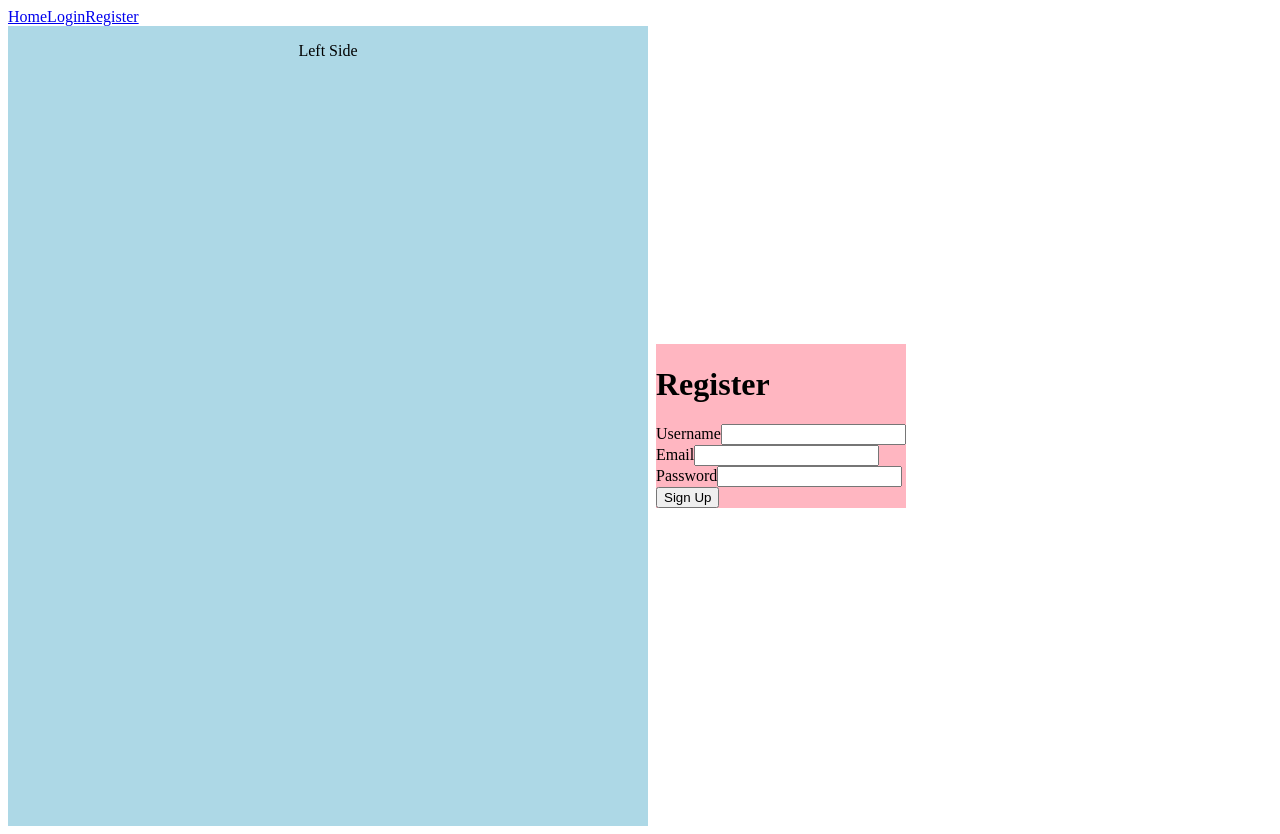
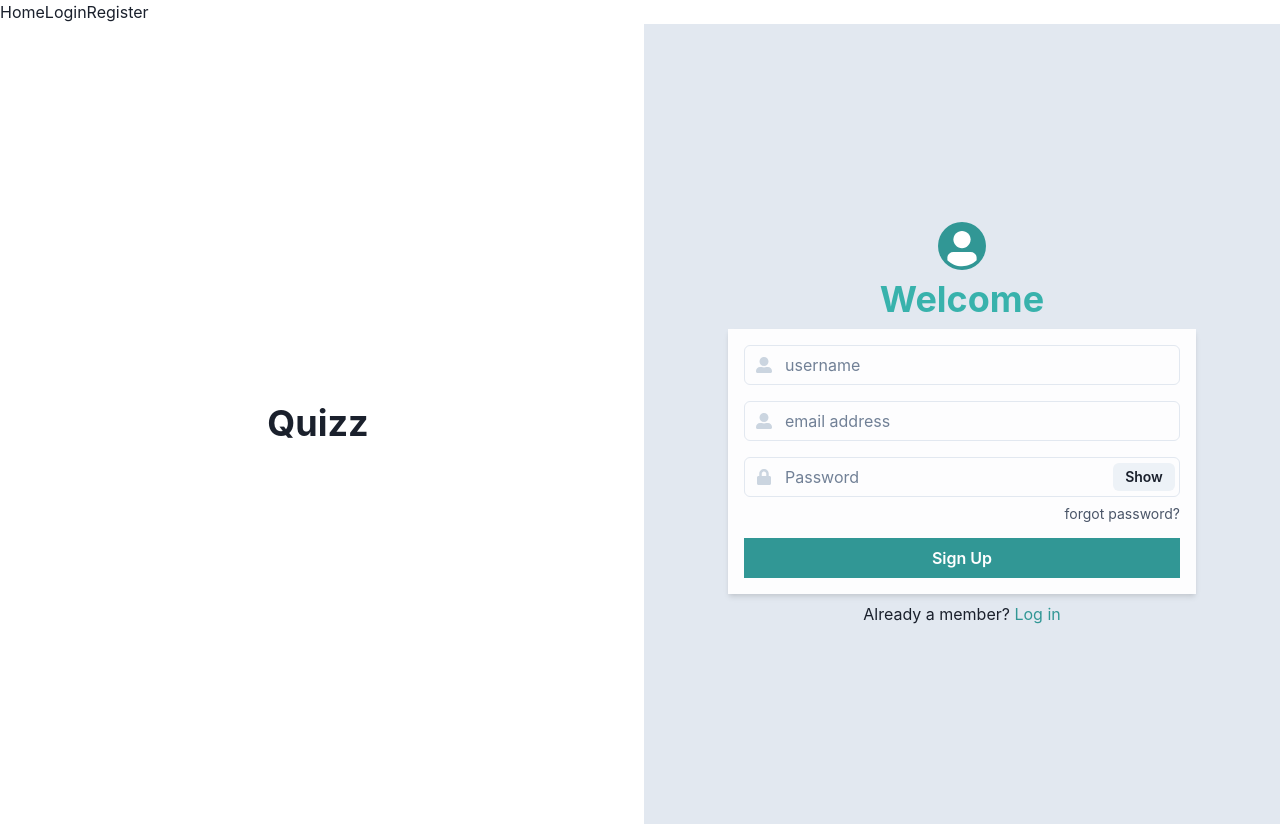
Before and after one commit to ndoolan/Quizz, a React app: page /register in a window 1280 px wide. Built offline with nearby package versions, Linux system fonts and the light colour scheme; no server answers.

Commit message:
Created Login page

```diff
--- a/package.json
+++ b/package.json
@@ -51,6 +51,7 @@
     "framer-motion": "^11.0.6",
     "jsonwebtoken": "^9.0.2",
     "react": "^18.2.0",
+    "react-icons": "^5.0.1",
     "react-redux": "^9.1.0",
     "react-router-dom": "^6.22.2"
   }
--- /dev/null
+++ b/src/app/components/Header/index.ts
@@ -0,0 +1,3 @@
+import Header from './Header';
+
+export  {Header};
--- a/src/app/components/index.ts
+++ b/src/app/components/index.ts
@@ -0,0 +1 @@
+import {Header} from './Header';
--- a/src/app/index.tsx
+++ b/src/app/index.tsx
@@ -6,6 +6,7 @@
 import { getCurrentUser, logout } from "../redux/slices/authSlice";
 import Login from "./views/Login";
 import Register from "./views/Register";
+import Home from "./views/Home";
 
 interface Props {
   name: string;
@@ -21,7 +22,7 @@
 
   return (
     <Router>
-      {/* <ChakraProvider theme={theme}> */}
+      <ChakraProvider resetCSS theme={theme}>
         <main className="app">
           <Link to="/">Home</Link>
           {auth.currentUser === null && (
@@ -34,13 +35,13 @@
             <span onClick={() => dispatch(logout)}>Logout</span>
           )}
           <Routes>
-            <Route path="/" element={<h1>Hello {name}</h1>} />
+            <Route path="/" element={<Home />} />
             <Route path="/login" element={<Login />} />
             <Route path="/register" element={<Register />} />
             <Route path="/user-profile" element={<h1>User Profile</h1>} />
           </Routes>
         </main>
-      {/* </ChakraProvider> */}
+      </ChakraProvider>
     </Router>
   );
 };
--- /dev/null
+++ b/src/app/views/Home/Home.tsx
@@ -0,0 +1,35 @@
+import {
+  Container,
+  Box,
+  Button,
+  Heading,
+  AspectRatio,
+  Input,
+  InputGroup,
+  SimpleGrid,
+  Divider,
+} from "@chakra-ui/react";
+const Home = () => {
+  return (
+    <>
+      <Container maxWidth="1200px">
+        <Box>
+          <InputGroup>
+            <Input type="file" id="input" accept="video/*" />
+          </InputGroup>
+          <Box bg-="lightgrey" marginBottom="1rem">
+            <AspectRatio maxH="400px" ratio={16 / 9}>
+              <div>Video Component</div>
+            </AspectRatio>
+          </Box>
+          <Button>Send for processing</Button>
+        </Box>
+        <Divider orientation="horizontal" />
+        <Heading> Processing Data </Heading>
+        {/* <SimpleGrid columns={3} spacing={10}> */}
+      </Container>
+    </>
+  );
+};
+
+export default Home;
--- /dev/null
+++ b/src/app/views/Home/index.ts
@@ -0,0 +1,3 @@
+import Home from "./Home";
+
+export default Home;
--- a/src/app/views/Register/Register.module.css
+++ b/src/app/views/Register/Register.module.css
@@ -0,0 +1,3 @@
+.main {
+    background: lightblue;
+}
--- a/src/app/views/Register/Register.tsx
+++ b/src/app/views/Register/Register.tsx
@@ -1,10 +1,31 @@
 import React, { useState } from "react";
-import { useNavigate } from "react-router-dom";
+import { Link as RRDLink, useNavigate } from "react-router-dom";
 import { useAppDispatch } from "../../../redux/hooks/hook";
 import { register } from "../../../redux/slices/authSlice";
-import { HStack, VStack, Text } from "@chakra-ui/react";
+import {
+  Flex,
+  Heading,
+  HStack,
+  Input,
+  Button,
+  InputGroup,
+  Stack,
+  InputLeftElement,
+  chakra,
+  Box,
+  Link,
+  Avatar,
+  FormControl,
+  FormHelperText,
+  InputRightElement,
+  Text,
+} from "@chakra-ui/react";
+import { FaUserAlt, FaLock } from "react-icons/fa";
 
-import style from "./Register.module.css";
+const CFaUserAlt = chakra(FaUserAlt);
+const CFaLock = chakra(FaLock);
+
+import styles from "./Register.module.css";
 
 const Register = () => {
   const navigate = useNavigate();
@@ -12,6 +33,9 @@
   const [username, setUsername] = useState("");
   const [email, setEmail] = useState("");
   const [password, setPassword] = useState("");
+  const [showPassword, setShowPassword] = useState(false);
+
+  const handleShowClick = () => setShowPassword(!showPassword);
   const onSubmit = () => {
     dispatch(register({ username, email, password })).then((action) => {
       localStorage.setItem("accessToken", action.payload.token);
@@ -20,47 +44,107 @@
   };
 
   return (
-    <HStack minHeight="100vh">
-      <VStack minHeight="100vh" minWidth="50vw" bg="lightblue">
-        <Text>Left Side</Text>
-      </VStack>
-      <VStack bg="lightpink">
-        <div>
-          <h1>Register</h1>
+    <HStack className="ChakraHStack" width="100%">
+      <Flex width="100%" justifyContent="center" alignItems="center">
+        <Heading>Quizz</Heading>
+      </Flex>
+      <Flex
+        flexDirection="column"
+        width="100%"
+        height="100vh"
+        backgroundColor="gray.200"
+        justifyContent="center"
+        alignItems="center"
+      >
+        <Stack
+          flexDir="column"
+          mb="2"
+          justifyContent="center"
+          alignItems="center"
+        >
+          <Avatar bg="teal.500" />
+          <Heading color="teal.400">Welcome</Heading>
+          <Box minW={{ base: "90%", md: "468px" }}>
             <form onSubmit={onSubmit}>
-            <div>
-              <label htmlFor="username">Username</label>
-              <input
-                type="text"
+              <Stack
+                spacing={4}
+                p="1rem"
+                backgroundColor="whiteAlpha.900"
+                boxShadow="md"
+              >
+                <FormControl>
+                  <InputGroup>
+                    <InputLeftElement
+                      pointerEvents="none"
+                      children={<CFaUserAlt color="gray.300" />}
+                    />
+                    <Input
+                      type="username"
                       id="username"
+                      placeholder="username"
                       name="username"
-                onChange={(e) => setUsername(e.target.value)}
+                      onChange={(e) => setEmail(e.target.value)}
                     />
-            </div>
-            <div>
-              <label htmlFor="username">Email</label>
-              <input
-                type="text"
+                  </InputGroup>
+                </FormControl>
+                <FormControl>
+                  <InputGroup>
+                    <InputLeftElement
+                      pointerEvents="none"
+                      children={<CFaUserAlt color="gray.300" />}
+                    />
+                    <Input
+                      type="email"
                       id="email"
+                      placeholder="email address"
                       name="email"
                       onChange={(e) => setEmail(e.target.value)}
                     />
-            </div>
-            <div>
-              <label htmlFor="password">Password</label>
-              <input
-                type="password"
-                id="password"
+                  </InputGroup>
+                </FormControl>
+                <FormControl>
+                  <InputGroup>
+                    <InputLeftElement
+                      pointerEvents="none"
+                      color="gray.300"
+                      children={<CFaLock color="gray.300" />}
+                    />
+                    <Input
+                      type={showPassword ? "text" : "password"}
+                      placeholder="Password"
                       name="password"
                       onChange={(e) => setPassword(e.target.value)}
                     />
-            </div>
-            <div>
-              <button type="submit">Sign Up</button>
-            </div>
+                    <InputRightElement width="4.5rem">
+                      <Button h="1.75rem" size="sm" onClick={handleShowClick}>
+                        {showPassword ? "Hide" : "Show"}
+                      </Button>
+                    </InputRightElement>
+                  </InputGroup>
+                  <FormHelperText textAlign="right">
+                    <Link>forgot password?</Link>
+                  </FormHelperText>
+                </FormControl>
+                <Button
+                  borderRadius={0}
+                  type="submit"
+                  variant="solid"
+                  colorScheme="teal"
+                  width="full"
+                >
+                  Sign Up
+                </Button>
+              </Stack>
             </form>
-        </div>
-      </VStack>
+          </Box>
+        </Stack>
+        <Box>
+          Already a member?{" "}
+          <Link color="teal.500" href="#">
+            <RRDLink to="/login">Log in</RRDLink>
+          </Link>
+        </Box>
+      </Flex>
     </HStack>
   );
 };
```
Also changed, not shown: src/app/components/Header/Header.tsx (added, +26 -0 lines), 1 other file (tests, documents, lock files or other folders). Lines whose indentation alone changed are shown as unchanged.
